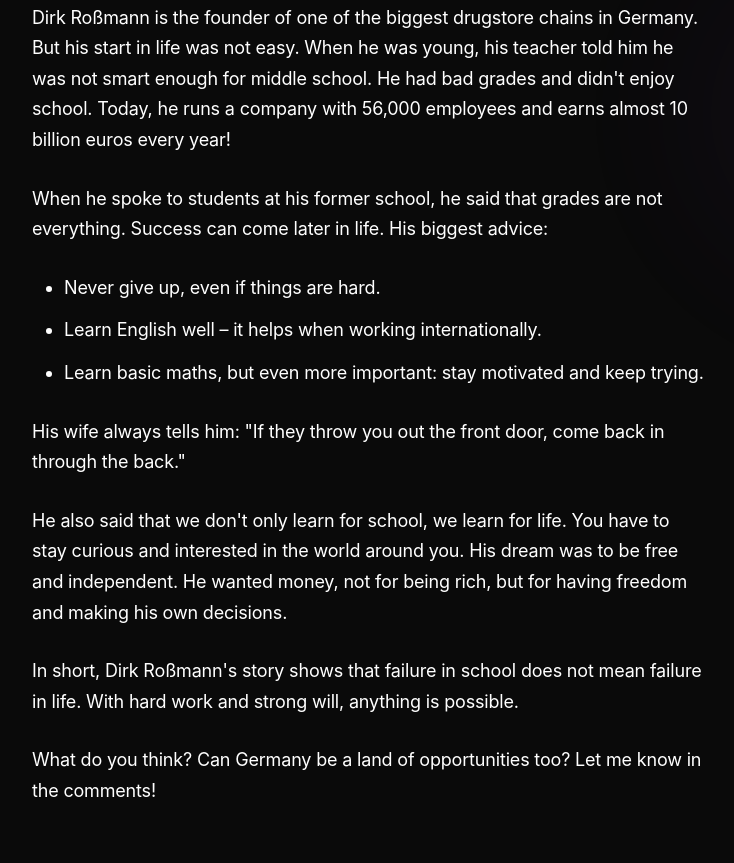
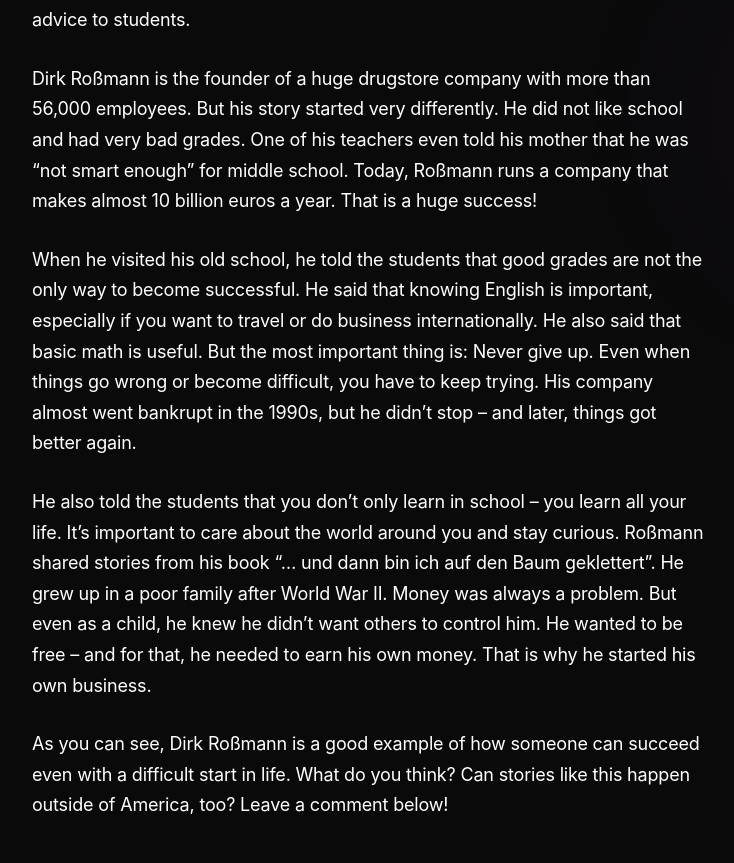
Before and after one commit to neol1no/neol1no.github.io, a plain HTML site: page school/english-blog/articles/mediation_22_05.html in a window 1280 px wide. Shown: the part 637-1500 px from the top of the page, without its empty margins (272-1006 px from the left). Drawn offline with Linux system fonts and the light colour scheme.

Commit message:
Update mediation_22_05.html

```diff
--- a/school/english-blog/articles/mediation_22_05.html
+++ b/school/english-blog/articles/mediation_22_05.html
@@ -35,23 +35,15 @@
 
         <article class="blog-post">
             <p>Hey everyone!</p>
-            <p>Have you ever asked yourself if the American Dream could also exist in Germany? My American friend runs a blog about that, and I found a perfect story: the life of German entrepreneur Dirk Roßmann. He visited his old school and shared some personal advice with the students. I want to tell you what he said and maybe it helps you too!</p>
+            <p>Many young people believe they need perfect grades to be successful in life. But is that really true? On this blog about the American Dream, I want to show you that success stories also happen in Germany – even if the beginning is not always perfect. I found an article in the German newspaper Hannoversche Allgemeine Zeitung from May 2, 2019. It is about Dirk Roßmann, a famous German businessman. He visited his old school and gave some interesting advice to students.</p>
 
-            <p>Dirk Roßmann is the founder of one of the biggest drugstore chains in Germany. But his start in life was not easy. When he was young, his teacher told him he was not smart enough for middle school. He had bad grades and didn't enjoy school. Today, he runs a company with 56,000 employees and earns almost 10 billion euros every year!</p>
+            <p>Dirk Roßmann is the founder of a huge drugstore company with more than 56,000 employees. But his story started very differently. He did not like school and had very bad grades. One of his teachers even told his mother that he was “not smart enough” for middle school. Today, Roßmann runs a company that makes almost 10 billion euros a year. That is a huge success!</p>
 
-            <p>When he spoke to students at his former school, he said that grades are not everything. Success can come later in life. His biggest advice:</p>
-            <ul>
-                <li>Never give up, even if things are hard.</li>
-                <li>Learn English well – it helps when working internationally.</li>
-                <li>Learn basic maths, but even more important: stay motivated and keep trying.</li>
-            </ul>
-            <p>His wife always tells him: "If they throw you out the front door, come back in through the back."</p>
+            <p>When he visited his old school, he told the students that good grades are not the only way to become successful. He said that knowing English is important, especially if you want to travel or do business internationally. He also said that basic math is useful. But the most important thing is: Never give up. Even when things go wrong or become difficult, you have to keep trying. His company almost went bankrupt in the 1990s, but he didn’t stop – and later, things got better again.</p>
 
-            <p>He also said that we don't only learn for school, we learn for life. You have to stay curious and interested in the world around you. His dream was to be free and independent. He wanted money, not for being rich, but for having freedom and making his own decisions.</p>
+            <p>He also told the students that you don’t only learn in school – you learn all your life. It’s important to care about the world around you and stay curious. Roßmann shared stories from his book “… und dann bin ich auf den Baum geklettert”. He grew up in a poor family after World War II. Money was always a problem. But even as a child, he knew he didn’t want others to control him. He wanted to be free – and for that, he needed to earn his own money. That is why he started his own business.</p>
 
-            <p>In short, Dirk Roßmann's story shows that failure in school does not mean failure in life. With hard work and strong will, anything is possible.</p>
-
-            <p>What do you think? Can Germany be a land of opportunities too? Let me know in the comments!</p>
+            <p>As you can see, Dirk Roßmann is a good example of how someone can succeed even with a difficult start in life. What do you think? Can stories like this happen outside of America, too? Leave a comment below!</p>
         </article>
 
         <section class="comments-section">
```
